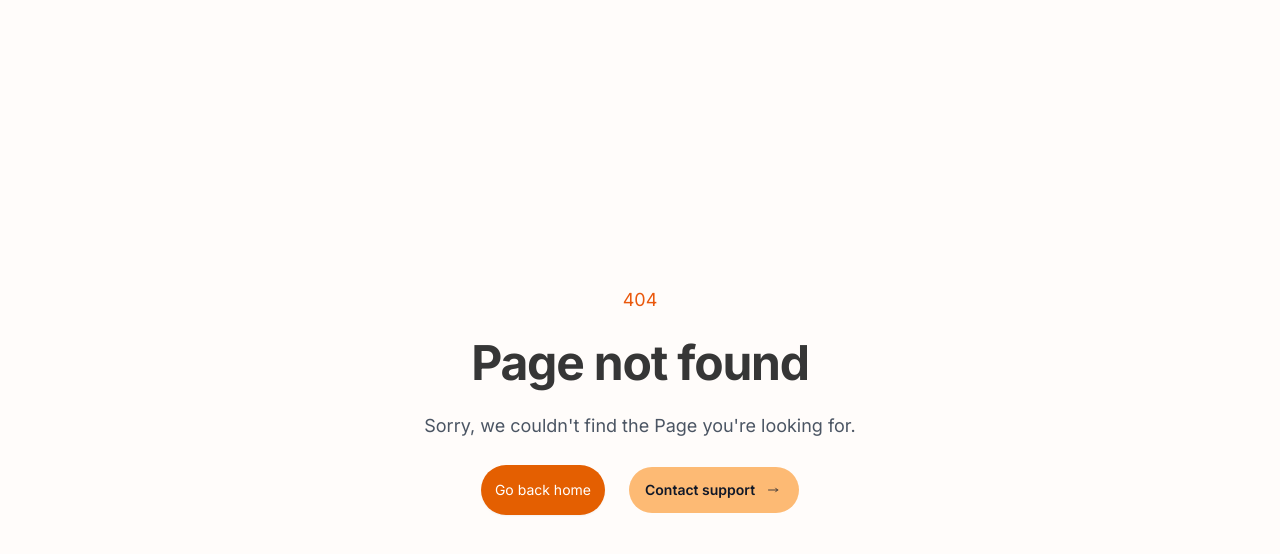
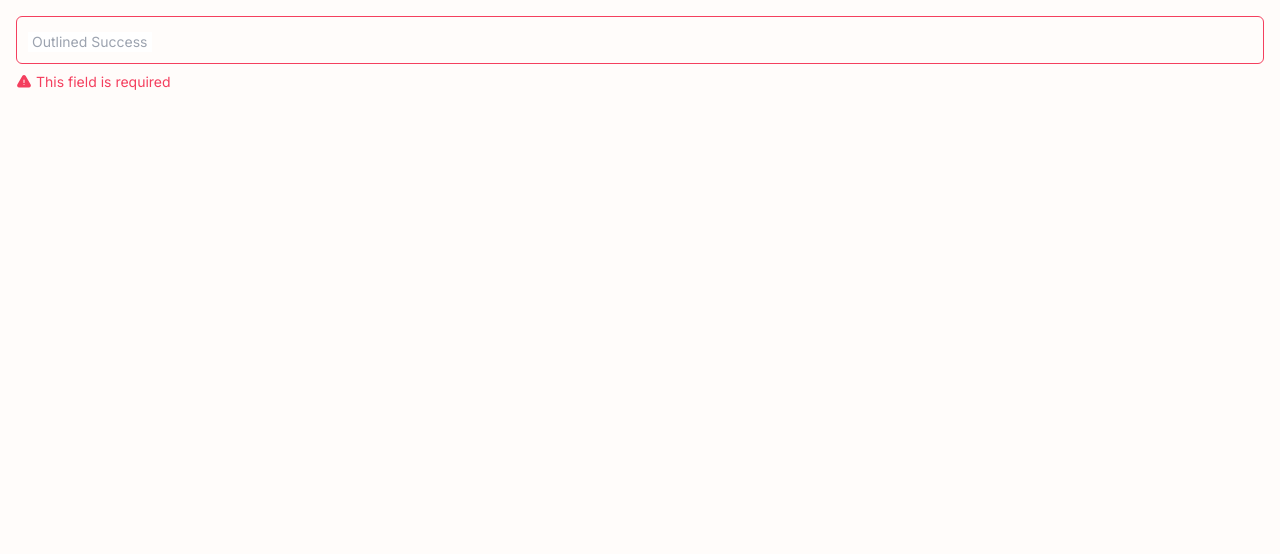
Before and after one commit to BalogunVictor/hostgada-frontend-app, a Next.js app: page /login in a window 1280 px wide. Before the commit this address had no page. Shown: the top 554 px of the page. Built offline with nearby package versions, Linux system fonts and the light colour scheme.

Commit message:
updated Input

```diff
--- /dev/null
+++ b/src/app/(auth)/login/page.tsx
@@ -0,0 +1,19 @@
+import { Input } from '@ui/Input';
+import React from 'react';
+
+function page() {
+  return (
+    <div className="p-4">
+      <Input
+        label="Outlined Success"
+        intent="normal"
+        size="md"
+        error="This field is required"
+        //   leftIcon={<YourLeftIcon />}
+        //   rightIcon={<YourRightIcon />}
+      />
+    </div>
+  );
+}
+
+export default page;
--- a/src/components/common/Input.tsx
+++ b/src/components/common/Input.tsx
@@ -22,9 +22,9 @@ const inputStyles = cva(
         true: '!border-rose-500',
       },
       intent: {
-        fill: 'bg-gray-300 border-none focus:border-orange-700',
+        fill: 'bg-gray-300 border-none focus:!outline-none',
         normal:
-          'border-gray-300 border focus:!outline-none placeholder:text-gray-200  focus:border-brand-orange-800 bg-transparent',
+          'border-gray-300 border focus:!outline-none placeholder:text-transparent focus:border-orange-800 bg-transparent',
       },
       rounded: {
         true: '!rounded-full',
@@ -69,43 +69,40 @@ export const Input = forwardRef<HTMLInputElement, InputProps>(
     ref
   ) => {
     return (
-      <label className={classNames('group block', className)}>
-        {label && (
-          <p className="mb-2 block text-sm font-medium leading-6 text-gray-700">
-            {label}
-          </p>
-        )}
-        <div className="relative rounded-md">
-          {leftIcon && (
-            <div className="text-brand-textBlack pointer-events-none absolute inset-y-0 left-0 flex items-center justify-center px-2">
-              {leftIcon}
-            </div>
-          )}
+      <label className={classNames('relative block', className)}>
         <input
           className={classNames(
             inputStyles({ error: !!error, intent, size, rounded }),
+            'peer',
             {
               'pl-8': leftIcon,
               'pr-8': rightIcon,
             }
           )}
           ref={ref}
+          placeholder=" "
           {...rest}
         />
-
+        {label && (
+          <span className="absolute left-3 top-2 text-sm text-gray-500 transition-all duration-200 transform scale-75 -translate-y-4 bg-white px-1 peer-placeholder-shown:translate-y-2 peer-placeholder-shown:scale-100 peer-placeholder-shown:text-gray-400 peer-focus:scale-75 peer-focus:-translate-y-4 peer-focus:text-brand-orange-800">
+            {label}
+          </span>
+        )}
+        {leftIcon && (
+          <div className="text-brand-textBlack pointer-events-none absolute inset-y-0 left-0 flex items-center justify-center px-2">
+            {leftIcon}
+          </div>
+        )}
         {rightIcon && (
-            <div className="text-brand-textBlack absolute inset-y-0 right-0 z-20 flex  items-center justify-center px-2">
+          <div className="text-brand-textBlack absolute inset-y-0 right-0 z-20 flex items-center justify-center px-2">
             {rightIcon}
           </div>
         )}
-
         {isLoading && (
           <div className="text-brand-textBlack absolute inset-y-0 right-0 z-20 mr-3 flex  items-center justify-center">
             <div className="border-t-brand-blue h-4 w-4 animate-spin rounded-full border-2" />
           </div>
         )}
-        </div>
-
         {error && (
           <p className="mt-2 flex items-center gap-x-1 text-sm text-rose-500">
             <ExclamationTriangleIcon className="h-4 w-4" />
```
Lines whose indentation alone changed are shown as unchanged.
